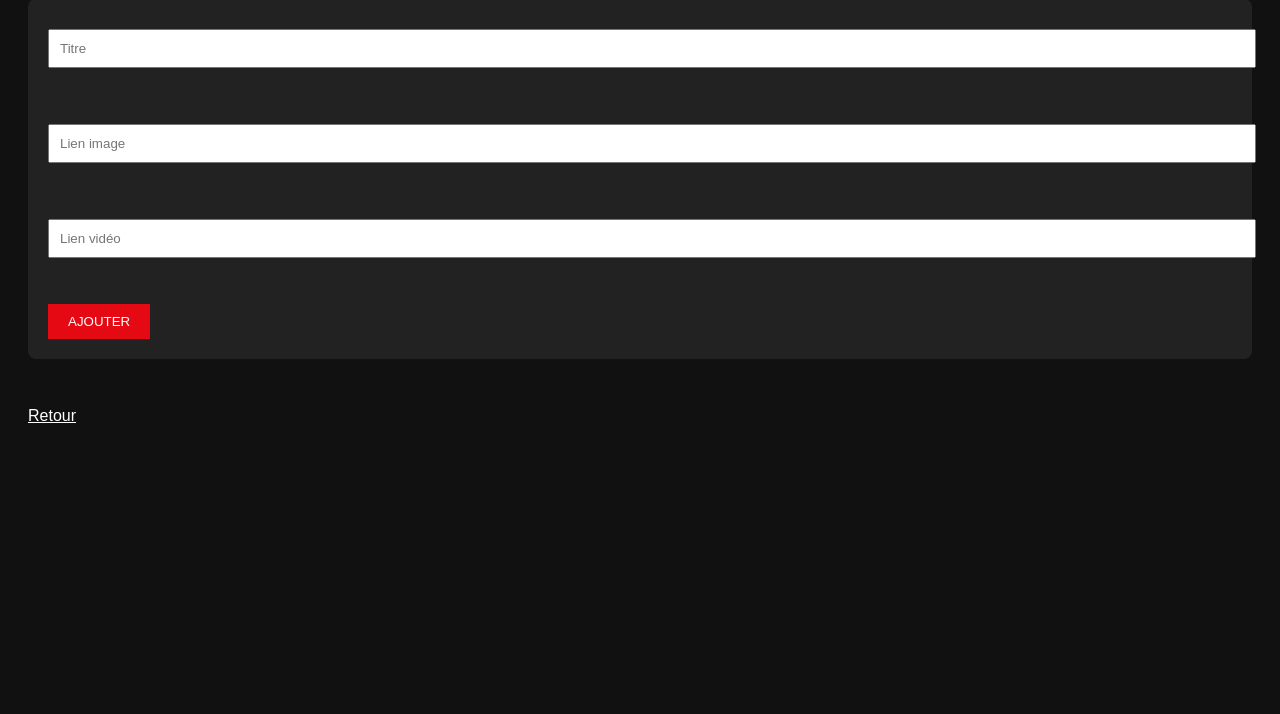
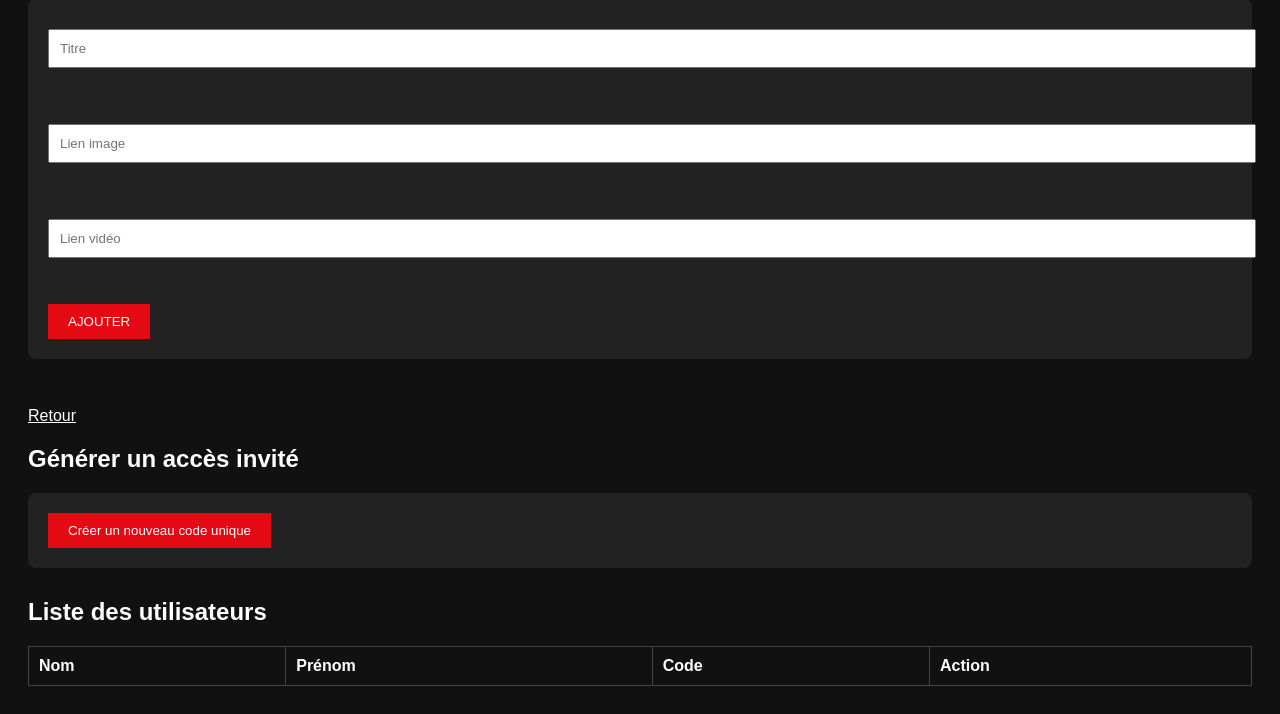
Before and after one commit to vguillotduenas-dotcom/StreamDeck, a Flask app: page /admin in a window 1280 px wide. Shown: the part 563-1277 px from the top of the page. Before the commit the page ends 986 px from the top, so only its background shows below. Run offline with Flask 3, Linux system fonts and the light colour scheme; a user stored in the database is signed in; lists and menus that the app fills with data are empty.

Commit message:
admin.html

```diff
--- a/templates/admin.html
+++ b/templates/admin.html
@@ -52,3 +52,20 @@
     <br><a href="/" style="color:white;">Retour</a>
 </body>
 </html>
+<h2>Générer un accès invité</h2>
+<form method="POST">
+    <button type="submit" name="gen_code">Créer un nouveau code unique</button>
+</form>
+
+<h2>Liste des utilisateurs</h2>
+<table>
+    <tr><th>Nom</th><th>Prénom</th><th>Code</th><th>Action</th></tr>
+    {% for u in users %}
+    <tr>
+        <td>{{ u.nom or 'Pas encore inscrit' }}</td>
+        <td>{{ u.prenom or '-' }}</td>
+        <td><strong>{{ u.code }}</strong></td>
+        <td><a href="{{ url_for('supprimer_user', id=u.id) }}">Bannir/Déconnecter</a></td>
+    </tr>
+    {% endfor %}
+</table>
```
